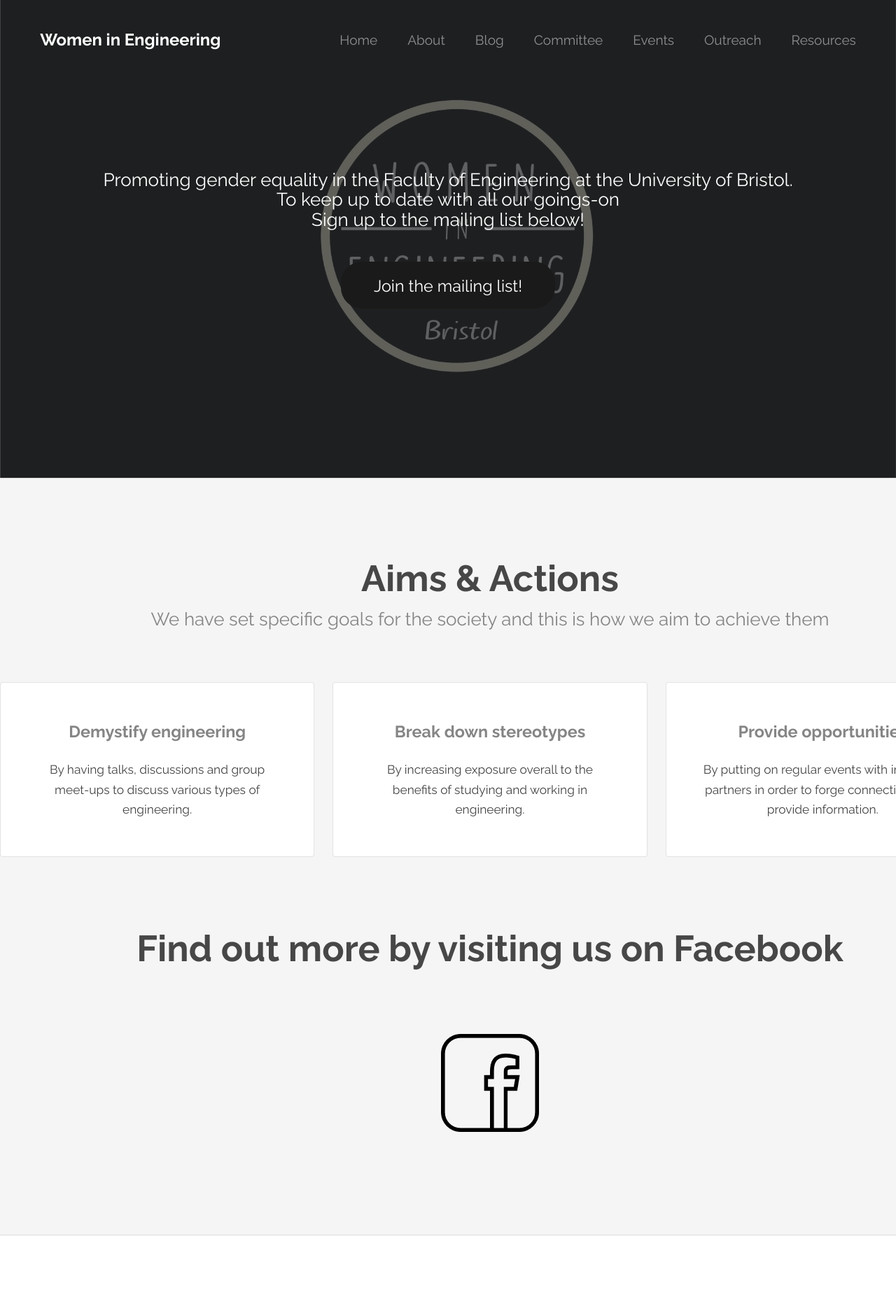
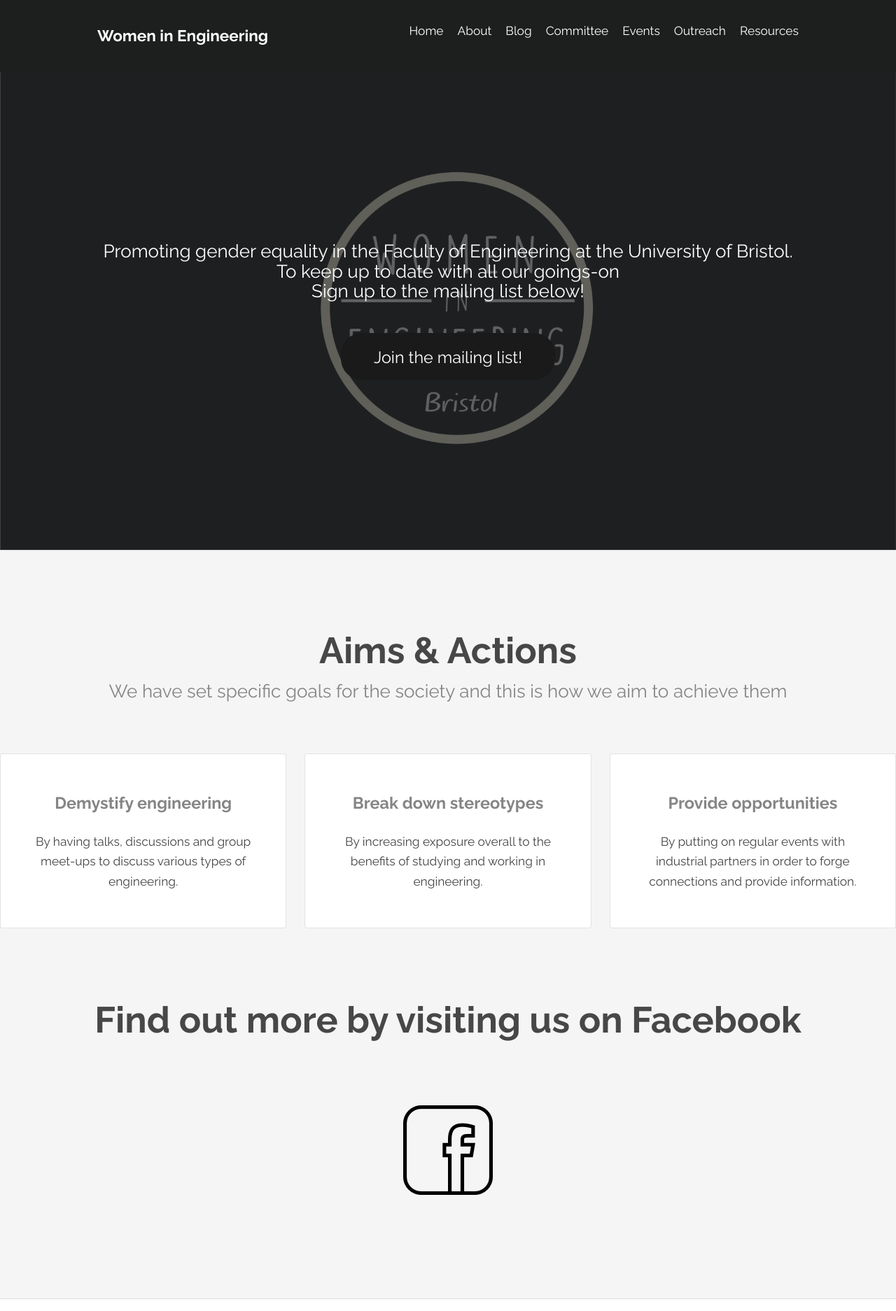
Before and after one commit to aatina/wiebristol.github.io, a Jekyll site: the page built from index.html, in a window 1280 px wide. Shown: the top 1874 px of the page at 70% size. Built offline with Jekyll 4.4.1, drawn with Linux system fonts in a browser that asks for light colours; some of the changed text lies outside the part shown.

Commit message:
Re-implemented page header and committee section so that they use Flex Box styling. This means they resize fluidly and without use of JS or @media.

```diff
--- a/_includes/committee.html
+++ b/_includes/committee.html
@@ -1,87 +1,79 @@
-<section id="two" class="wrapper style2 special">
-	<div class="container">
 <header class="major">
 	<h2>Your Committee</h2>
 	<p>Meet the team:</p>
 </header>
-		<section class="profiles">
-			<div class="row">
-				<section class="3u 6u(medium) 12u$(xsmall) profile">
+
+<section class="committee">
+	<section class="committee-member">
 		<img src="{{ "/images/alexis.jpg" | prepend: site.baseurl }}" alt=""/>
+		<div>
 			<h4>Alexis Monks</h4>
 			<p>President</p>
 			<p>3rd Year Computer Science</p>
 			<p><a href="mailto:president@wiebristol.co.uk">president@wiebristol.co.uk</a></p>
+		</div>
 	</section>
-				<section class="3u 6u$(medium) 12u$(xsmall) profile">
+	<section class="committee-member">
 		<img src="{{ "/images/profile_placeholder.gif" | prepend: site.baseurl }}" alt=""/>
+		<div>
 			<h4>Elpida Katsiveli</h4>
 			<p>Vice President</p>
 			<p></p>
 			<p><a href="mailto:vice-president@wiebristol.co.uk">vice-president@wiebristol.co.uk</a></p>
+		</div>
 	</section>
-				<section class="3u 6u(medium) 12u$(xsmall) profile">
+	<section class="committee-member">
 		<img src="{{ "/images/ed-nutting.jpg" | prepend: site.baseurl }}" alt=""/>
+		<div>
 			<h4>Ed Nutting</h4>
 			<p>Treasurer</p>
 			<p>3rd Year Computer Science and Electronics</p>
 			<p><a href="mailto:treasurer@wiebristol.co.uk">treasurer@wiebristol.co.uk</a></p>
+		</div>
 	</section>
-				<section class="3u$ 6u$(medium) 12u$(xsmall) profile">
+	<section class="committee-member">
 		<img src="{{ "/images/Isra-Dar.jpg" | prepend: site.baseurl }}" alt=""/>
+		<div>
 			<h4>Isra Dar</h4>
 			<p>Events and Social</p>
 			<p>2nd Year Civil Engineering</p>
 			<p><a href="mailto:events@wiebristol.co.uk">events@wiebristol.co.uk</a></p>
+		</div>
 	</section>
-			</div>
-			<div class="row">
-				<section class="3u 6u(medium) 12u$(xsmall) profile">
+	<section class="committee-member">
 		<img src="{{ "/images/Anna-Halliday.jpg" | prepend: site.baseurl }}" alt=""/>
+		<div>
 			<h4>Anna Halliday</h4>
 			<p>Events and Social</p>
 			<p>2nd Year Civil Engineering</p>
 			<p><a href="mailto:social@wiebristol.co.uk">social@wiebristol.co.uk</a></p>
+		</div>
 	</section>
-				<section class="3u 6u$(medium) 12u$(xsmall) profile">
+	<section class="committee-member">
 		<img src="{{ "/images/profile_placeholder.gif" | prepend: site.baseurl }}" alt=""/>
+		<div>
 			<h4>Sarah Alli</h4>
 			<p>Outreach and Volunteering</p>
 			<p></p>
 			<p><a href="mailto:outreach@wiebristol.co.uk">outreach@wiebristol.co.uk</a></p>
+		</div>
 	</section>
-				<section class="3u 6u$(medium) 12u$(xsmall) profile">
+	<section class="committee-member">
 		<img src="{{ "/images/profile_placeholder.gif" | prepend: site.baseurl }}" alt=""/>
+		<div>
 			<h4>Emma Parish</h4>
 			<p>Outreach and Volunteering</p>
 			<p></p>
 			<p><a href="mailto:volunteering@wiebristol.co.uk">volunteering@wiebristol.co.uk</a></p>
+		</div>
 	</section>
-				<section class="3u$ 6u$(medium) 12u$(xsmall) profile">
+	<section class="committee-member">
 		<img src="{{ "/images/Aleena-Baig.jpg" | prepend: site.baseurl }}" alt=""/>
+		<div>
 			<h4>Aleena Baig</h4>
 			<p>Industry and Careers</p>
 			<p>2nd Year Computer Science</p>
 			<p><a href="mailto:careers@wiebristol.co.uk">careers@wiebristol.co.uk</a></p>
-				</section>
 		</div>
 	</section>
-		<footer>
-			<p>Find out more by visiting our committee page!</p>
-			<ul class="actions">
-				<li>
-					<a href="{{ "/committee" | prepend: site.baseurl }}" class="button big">See the Committee</a>
-				</li>
-			</ul>
-		</footer>
-
-		<footer>
-			<p>Or see what we have on at our events page!</p>
-			<ul class="actions">
-				<li>
-					<a href="{{ "/events" | prepend: site.baseurl }}" class="button big">See the Events</a>
-				</li>
-			</ul>
-		</footer>
-	</div>
 </section>
--- a/_includes/header.html
+++ b/_includes/header.html
@@ -4,16 +4,14 @@
 	Released for free under the Creative Commons Attribution 3.0 license (templated.co/license)
 -->
 
-<header id="header">
+<header class="main">
   <h1><a href="{{ site.baseurl }}/">{{ site.title }}{% if page.title %}: {{ page.title }}{% endif %}</a></h1>
   <nav id="nav">
-    <ul>
-      <li><a href="{{ "/" | prepend: site.baseurl }}">Home</a></li>
-      {% for my_page in site.pages %}
-        {% if my_page.title %}
-          <li><a href="{{ my_page.url | prepend: site.baseurl }}">{{ my_page.title }}</a></li>
-        {% endif %}
-      {% endfor %}
-    </ul>
+    <div><a href="{{ "/" | prepend: site.baseurl }}">Home</a></div>
+    {% for my_page in site.pages %}
+      {% if my_page.title %}
+        <div><a href="{{ my_page.url | prepend: site.baseurl }}">{{ my_page.title }}</a></div>
+      {% endif %}
+    {% endfor %}
   </nav>
 </header>
--- a/_layouts/default.html
+++ b/_layouts/default.html
@@ -18,7 +18,9 @@
           {% include page_banner.html %}
         {% endif %}
 
-        {{ content }}
+        <div class="content-container">
+          {{ content }}
+        </div>
 
         {% include footer.html %}
 
--- a/_sass/_skel.scss
+++ b/_sass/_skel.scss
@@ -1,6 +1,43 @@
 /* Resets (http://meyerweb.com/eric/tools/css/reset/ | v2.0 | 20110126 | License: none (public domain)) */
 
-	html,body,div,span,applet,object,iframe,h1,h2,h3,h4,h5,h6,p,blockquote,pre,a,abbr,acronym,address,big,cite,code,del,dfn,em,img,ins,kbd,q,s,samp,small,strike,strong,sub,sup,tt,var,b,u,i,center,dl,dt,dd,ol,ul,li,fieldset,form,label,legend,table,caption,tbody,tfoot,thead,tr,th,td,article,aside,canvas,details,embed,figure,figcaption,footer,header,hgroup,menu,nav,output,ruby,section,summary,time,mark,audio,video{margin:0;padding:0;border:0;font-size:100%;font:inherit;vertical-align:baseline;}article,aside,details,figcaption,figure,footer,header,hgroup,menu,nav,section{display:block;}body{line-height:1;}ol,ul{list-style:none;}blockquote,q{quotes:none;}blockquote:before,blockquote:after,q:before,q:after{content:'';content:none;}table{border-collapse:collapse;border-spacing:0;}body{-webkit-text-size-adjust:none}
+html,body,div,span,applet,object,iframe,h1,h2,h3,h4,h5,h6,
+p,blockquote,pre,a,abbr,acronym,address,big,cite,code,del,dfn,em,
+img,ins,kbd,q,s,samp,small,strike,strong,sub,sup,tt,var,b,u,i,center,
+dl,dt,dd,ol,ul,li,fieldset,form,label,legend,table,caption,tbody,
+tfoot,thead,tr,th,td,article,aside,canvas,details,embed,figure,
+figcaption,footer,header,hgroup,menu,nav,output,ruby,section,
+summary,time,mark,audio,video {
+	margin:0;
+	padding:0;
+	border:0;
+	font-size:100%;
+	font:inherit;
+	vertical-align:baseline;
+}
+
+article,aside,details,figcaption,figure,footer,header,hgroup,menu,nav,section {
+	display:block;
+}
+
+body {
+	line-height:1;
+	-webkit-text-size-adjust:none
+}
+
+ol,ul {
+	list-style:none;
+}
+
+blockquote,q {
+	quotes:none;
+}
+blockquote:before,blockquote:after,q:before,q:after {
+	content:'';content:none;
+}
+table {
+	border-collapse:collapse;
+	border-spacing:0;
+}
 
 /* Box Model */
 
@@ -15,45 +52,49 @@
 .container {
 	margin-left: auto;
 	margin-right: auto;
-		width: 1400px;
 }
 
-	/* Modifiers */
+.content-section {
+	margin: 40px 5% 40px 5%;
+}
 
-		/* 125% */
+/* Modifiers
+
+	/* 125%
 		.container.\31 25\25 {
 			width: 100%;
 
-				/* max-width: (containers * 1.25) */
+			/* max-width: (containers * 1.25)
 			max-width: 1500px;
 
-				/* min-width: (containers) */
+			/* min-width: (containers)
 			min-width: 1200px;
 		}
 
-		/* 75% */
+	/* 75%
 		.container.\37 5\25 {
 
-				/* width: (containers * 0.75) */
+			/* width: (containers * 0.75)
 			width: 900px;
 
 		}
 
-		/* 50% */
+	/* 50%
 		.container.\35 0\25 {
 
-				/* width: (containers * 0.50) */
+			/* width: (containers * 0.50)
 			width: 600px;
 
 		}
 
-		/* 25% */
+	/* 25%
 		.container.\32 5\25 {
 
-				/* width: (containers * 0.25) */
+			/* width: (containers * 0.25)
 			width: 300px;
 
 		}
+*/
 
 /* Grid */
 
--- a/_sass/_style.scss
+++ b/_sass/_style.scss
@@ -13,19 +13,6 @@
 	body {
 		background: #fff;
 	}
-
-		body.is-loading *, body.is-loading *:before, body.is-loading *:after {
-			-moz-animation: none !important;
-			-webkit-animation: none !important;
-			-o-animation: none !important;
-			-ms-animation: none !important;
-			animation: none !important;
-			-moz-transition: none !important;
-			-webkit-transition: none !important;
-			-o-transition: none !important;
-			-ms-transition: none !important;
-			transition: none !important;
-		}
 
 	body, input, select, textarea {
 		color: #444;
@@ -935,105 +922,43 @@
 
 /* Header */
 
-	body.landing #header {
-		background-color: transparent;
-		left: 0;
-		position: absolute;
-		top: 0;
-	}
+	header.main {
+		display: -webkit-flex;
+		display: flex;
+		-webkit-flex-wrap: wrap;
+		flex-wrap: wrap;
+		-webkit-justify-content: space-around;
+		justify-content: space-around;
 
-		body.landing #header nav a {
-			color: rgba(255, 255, 255, 0.5);
+		width:100%;
+		padding: 30px 3% 30px 3%;
+
+		background-color: #1D1F1F;
+		color: #fff;
+
+		h1 {
+			color: #fff;
+			font-size: 1.3em;
+			margin: 10px;
 		}
 
-	#header {
-		background-color: #383b43;
-		color: #ffffff;
-		cursor: default;
-		font-size: 1.1em;
-		height: 6em;
-		line-height: 6em;
-		width: 100%;
-		z-index: 10000;
+		nav {
+			display: -webkit-flex;
+			display: flex;
+			-webkit-flex-wrap: wrap;
+			flex-wrap: wrap;
+			-webkit-justify-content: center;
+			justify-content: center;
+
+			div {
+			 margin: 0 10px 0 10px;
+
+			 a {
+				 color: #fff;
+			 }
+		 }
+		}
 	}
-
-		#header h1 {
-			color: #ffffff;
-			height: inherit;
-			left: 3em;
-			line-height: inherit;
-			margin: 0;
-			padding: 0;
-			position: absolute;
-		}
-
-			#header h1 a {
-				font-size: 1.25em;
-			}
-
-		#header nav {
-			height: inherit;
-			line-height: inherit;
-			position: absolute;
-			right: 3em;
-			vertical-align: middle;
-		}
-
-			#header nav > ul {
-				list-style: none;
-				margin: 0;
-				padding-left: 0;
-			}
-
-				#header nav > ul > li {
-					border-radius: 4px;
-					display: inline-block;
-					margin-left: 2em;
-					padding-left: 0;
-				}
-
-					#header nav > ul > li a {
-						-moz-transition: color 0.2s ease-in-out;
-						-webkit-transition: color 0.2s ease-in-out;
-						-o-transition: color 0.2s ease-in-out;
-						-ms-transition: color 0.2s ease-in-out;
-						transition: color 0.2s ease-in-out;
-						color: #cdced0;
-						display: inline-block;
-						text-decoration: none;
-					}
-
-						#header nav > ul > li a:active, #header nav > ul > li a:hover {
-							color: #ffffff;
-						}
-
-					#header nav > ul > li:first-child {
-						margin-left: 0;
-					}
-
-					#header nav > ul > li .button {
-						background-color: #fff;
-						color: #444 !important;
-						height: 2.25em;
-						line-height: 2.25em;
-						margin-bottom: 0;
-						padding: 0 1em;
-						position: relative;
-						top: -0.075em;
-						vertical-align: middle;
-					}
-
-		#header .container {
-			position: relative;
-		}
-
-			#header .container h1 {
-				left: 0;
-			}
-
-			#header .container nav {
-				right: 0;
-			}
 
 /* Banner */
 
@@ -1267,3 +1192,64 @@
 		}
 	}
 }
+
+
+/**
+ * Committee Members
+ */
+ .committee {
+		display: -webkit-flex;
+		display: flex;
+		-webkit-flex-wrap: wrap;
+		flex-wrap: wrap;
+		-webkit-justify-content: center;
+		justify-content: center;
+		-webkit-align-items: stretch;
+		align-items: stretch;
+
+		width: 100%;
+		height: 100%;
+
+		&-member {
+			display: -webkit-flex;
+			display: flex;
+			-webkit-flex-wrap: wrap;
+			flex-wrap: wrap;
+			-webkit-justify-content: left;
+			justify-content: left;
+
+			width: 400px;
+			margin: 10px;
+			padding: 10px;
+
+			text-align: left;
+
+			img {
+				border-radius: 50%;
+				width: 92px;
+				height: 92px;
+				margin: 10px 30px 10px 10px;
+			}
+
+			div {
+				width: 232px;
+			}
+
+			h4 {
+				margin-bottom: 0;
+			}
+
+			p {
+				margin-bottom: 0;
+				margin-top: 0;
+				text-align: left;
+				word-break: normal;
+				word-wrap: break-word;
+			}
+
+			 p:nth-child(4) {
+				font-size: 90%;
+				font-style: italic;
+			 }
+		}
+ }
```
Lines whose indentation alone changed are shown as unchanged.
